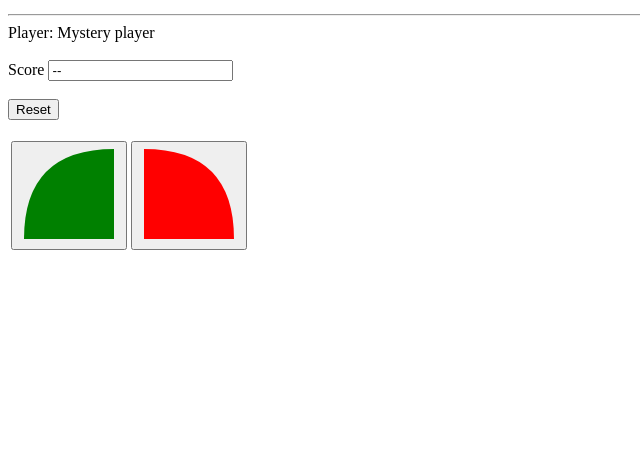
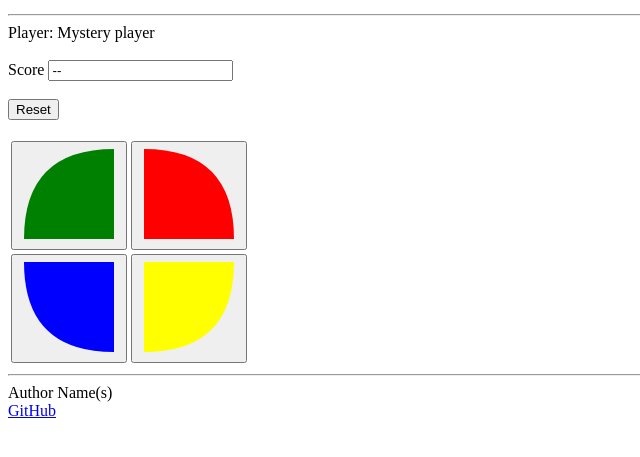
Before and after one commit to kai-heath/Simon, a plain HTML site: page play.html in a window 1280 px wide. Shown: the part 161-618 px from the top of the page, without its empty margins (0-640 px from the left). Drawn offline with Linux system fonts and the light colour scheme.

Commit message:
milestone

```diff
--- a/play.html
+++ b/play.html
@@ -83,3 +83,41 @@
               </button>
             </td>
           </tr>
+          <tr>
+            <td>
+              <button>
+                <svg
+                  aria-hidden="true"
+                  viewBox="0 0 100 100"
+                  height="100"
+                  width="100"
+                >
+                  <path d="M5,5 95,5 95,95 Q 5,95 5,5" fill="blue" />
+                </svg>
+              </button>
+            </td>
+            <td>
+              <button>
+                <svg
+                  aria-hidden="true"
+                  viewBox="0 0 100 100"
+                  height="100"
+                  width="100"
+                >
+                  <path d="M95,5 5,5 5,95 Q 95,95 95,5" fill="yellow" />
+                </svg>
+              </button>
+            </td>
+          </tr>
+        </table>
+      </div>
+    </main>
+
+    <footer>
+      <hr />
+      <span class="text-reset">Author Name(s)</span>
+      <br />
+      <a href="https://github.com/kai-heath/Simon">GitHub</a>
+    </footer>
+  </body>
+</html>
```
